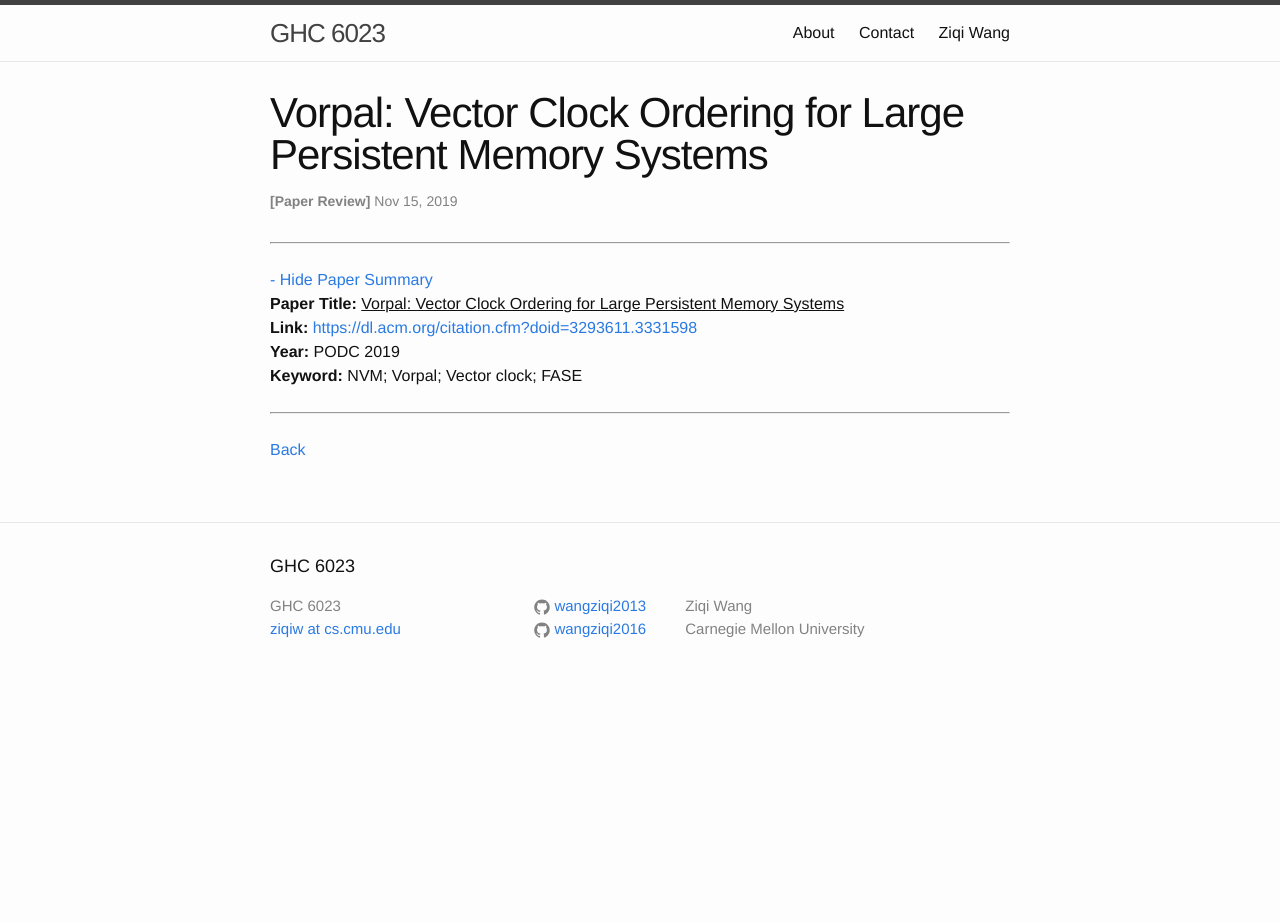
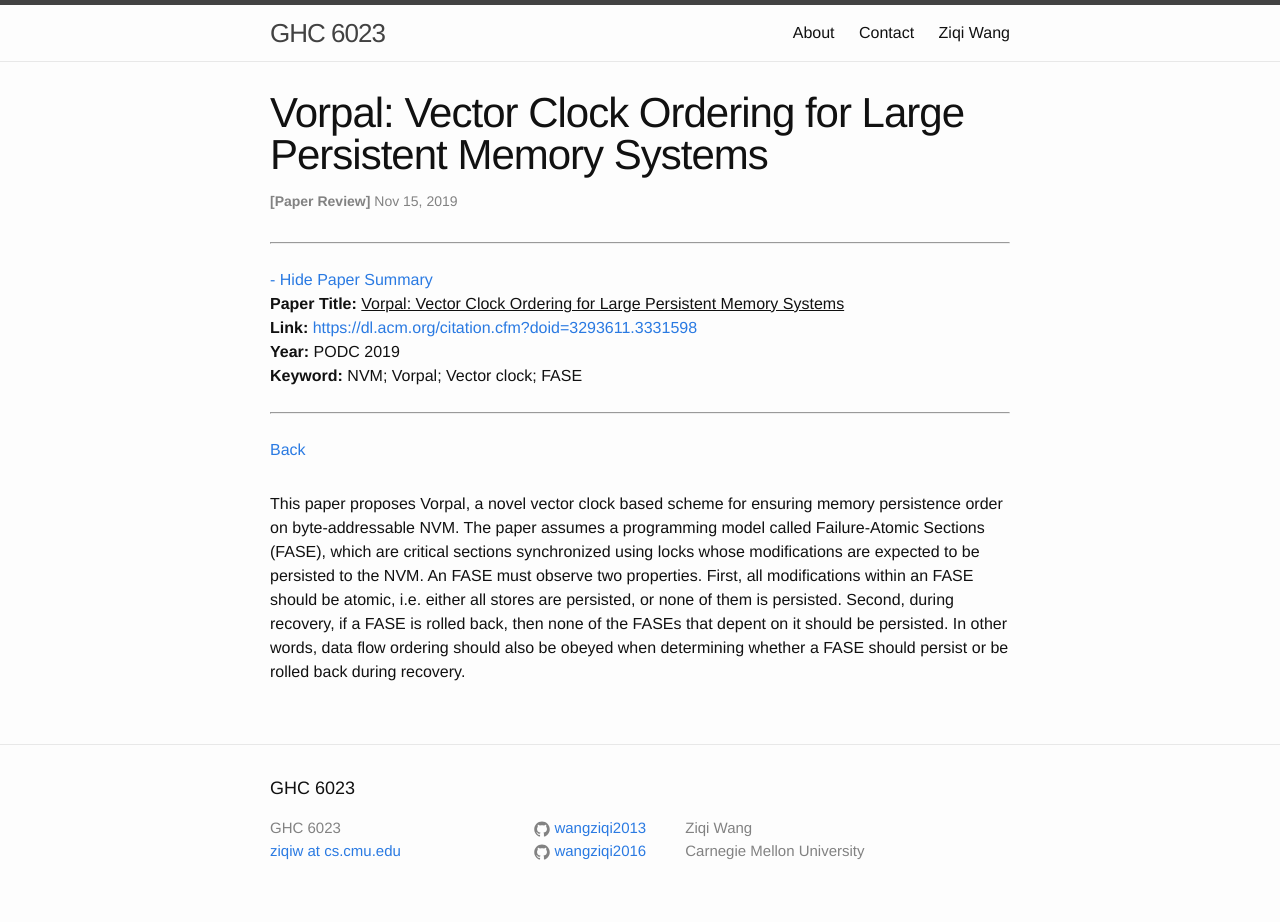
Before and after one commit to wangziqi2013/wangziqi2013.github.io, a Jekyll site: the page built from _posts/2019-11-15-vorpal.markdown, in a window 1280 px wide. Built offline with Jekyll 4.4.1, drawn with Linux system fonts in a browser that asks for light colours; before the commit the page ends 900 px from its top, so only the background shows below that.

Commit message:
Adding FASE

```diff
--- a/_posts/2019-11-15-vorpal.markdown
+++ b/_posts/2019-11-15-vorpal.markdown
@@ -12,3 +12,10 @@ htm_cd:
 htm_cr:
 version_mgmt:
 ---
+
+This paper proposes Vorpal, a novel vector clock based scheme for ensuring memory persistence order on byte-addressable
+NVM. The paper assumes a programming model called Failure-Atomic Sections (FASE), which are critical sections synchronized
+using locks whose modifications are expected to be persisted to the NVM. An FASE must observe two properties. First, all
+modifications within an FASE should be atomic, i.e. either all stores are persisted, or none of them is persisted. Second,
+during recovery, if a FASE is rolled back, then none of the FASEs that depent on it should be persisted. In other words,
+data flow ordering should also be obeyed when determining whether a FASE should persist or be rolled back during recovery.
```
